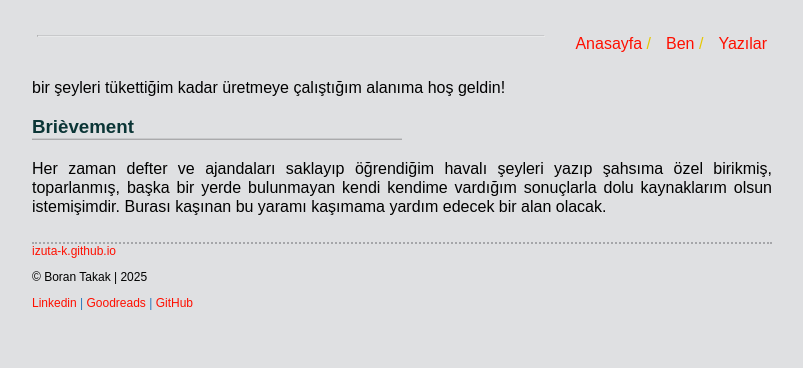
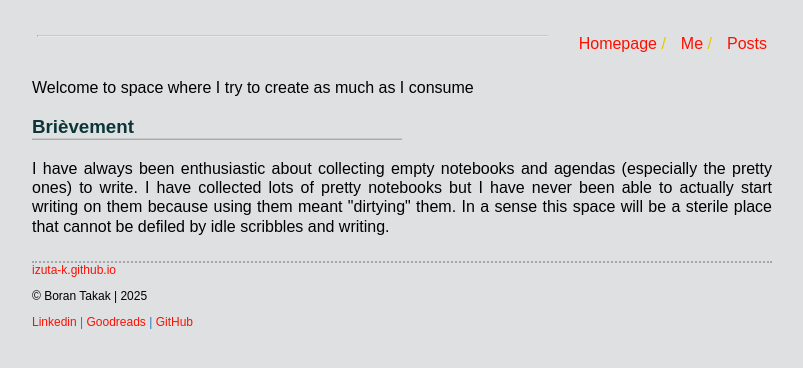
Before and after one commit to izuta-k/izuta-k.github.io, a Jekyll site: the page built from index.html, in a window 1280 px wide. Shown: the top 368 px of the page, without its empty margins (238-1041 px from the left). Built offline with Jekyll 4.4.1, drawn with Linux system fonts in a browser that asks for light colours; some web fonts are replaced.

Commit message:
Siteyi ingilizceleştirme zamanı geldi

```diff
--- a/_config.yml
+++ b/_config.yml
@@ -16,12 +16,12 @@ defaults:
 
 
 navbar:
- - name: "Anasayfa"
+ - name: "Homepage"
    link: ""
- - name: "Ben"
-   link: "Ben.html"
- - name: "Yazılar"
-   link: "Yazilar.html"
+ - name: "Me"
+   link: "Me.html"
+ - name: "Posts"
+   link: "posts.html"
 
 
 plugins:
--- a/_includes/footer.html
+++ b/_includes/footer.html
@@ -12,7 +12,7 @@
 
     <div>
 
-        <a  href="https://izuta-k.github.io/">izuta-k.github.io</a>
+        <a  href="https://github.com/izuta-k/izuta-k.github.io">izuta-k.github.io</a>
         <p>© Boran Takak | 2025</p>
         <span>
 
--- a/_includes/return_button.html
+++ b/_includes/return_button.html
@@ -1,2 +1,2 @@
 
-<a href="javascript:history.back()">Geri</a>
+<a href="javascript:history.back()">Back</a>
--- a/index.html
+++ b/index.html
@@ -11,12 +9,12 @@ title: Boran Takak
     <meta charset="utf-8">
   </head>
   <body>
-    <p>{{ "bir şeyleri tükettiğim kadar üretmeye çalıştığım alanıma hoş geldin!"}}</p>
+    <p>{{ "Welcome to space where I try to create as much as I consume"}}</p>
 
 
     <h3> Brièvement </h3>
 
-      <p> Her zaman defter ve ajandaları saklayıp öğrendiğim havalı şeyleri yazıp şahsıma özel birikmiş, toparlanmış, başka bir yerde bulunmayan kendi kendime vardığım sonuçlarla dolu kaynaklarım olsun istemişimdir. Burası kaşınan bu yaramı kaşımama yardım edecek bir alan olacak. </p>
+      <p> I have always been enthusiastic about collecting empty notebooks and agendas (especially the pretty ones) to write. I have collected lots of pretty notebooks but I have never been able to actually start writing on them because using them meant "dirtying" them. In a sense this space will be a sterile place that cannot be defiled by idle scribbles and writing.</p>
 
 
 
```
Also changed, not shown: other parts of index.html (+0 -2 lines), Me.md (added, +37 -0 lines), _data/navigation.yml (+5 -5 lines), posts.html (added, +28 -0 lines), css/main.scss (line endings or trailing spaces), 6 other files.
